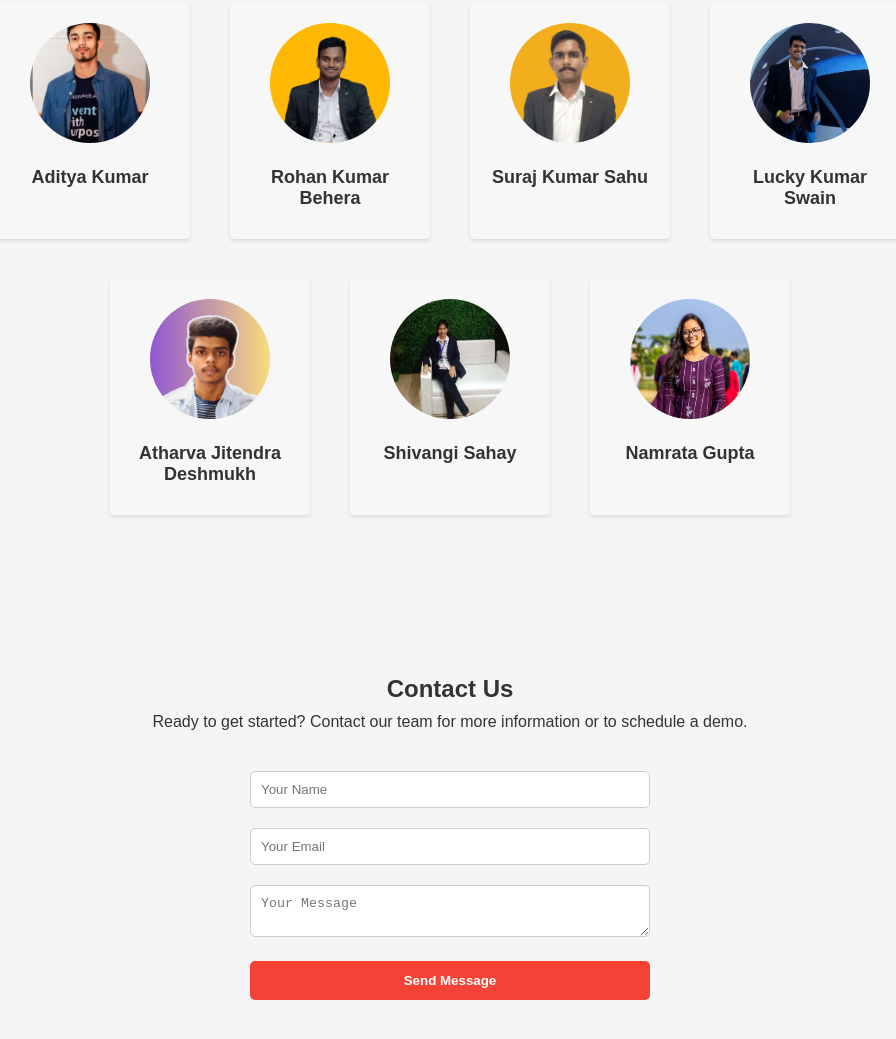
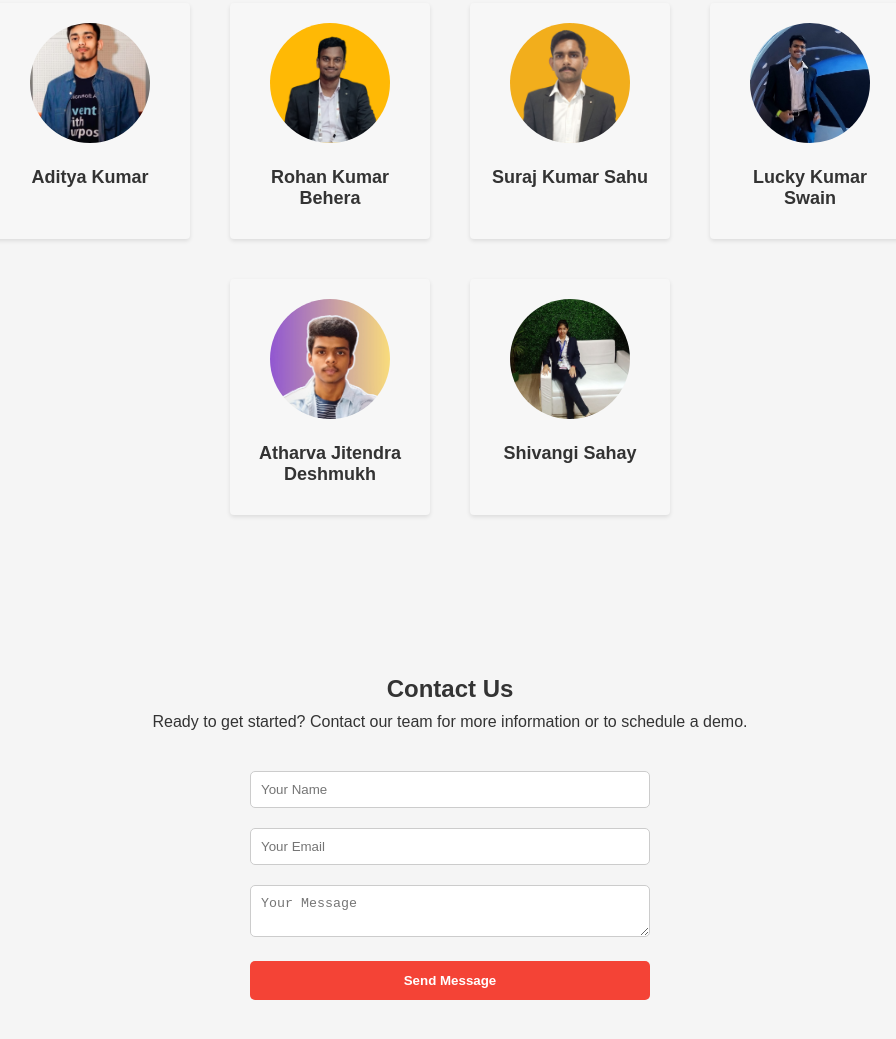
Before and after one commit to adi-kr-123/influx-page, a plain HTML site: page index.html in a window 1280 px wide. Shown: the part 1699-2738 px from the top of the page, without its empty margins (190-1086 px from the left). Drawn offline with Linux system fonts and the light colour scheme; files whose address does not match are found by name.

Commit message:
index.html

```diff
--- a/index.html
+++ b/index.html
@@ -112,10 +112,6 @@
                 <img src="images//shivangi.jpg" alt="Team Member 6">
                 <h4>Shivangi Sahay</h4>
             </div>
-            <div class="team-member">
-                <img src="images/namrata.jpg" alt="Team Member 7">
-                <h4>Namrata Gupta</h4>
-            </div>
         </div>
         </div>
     </section>
```
